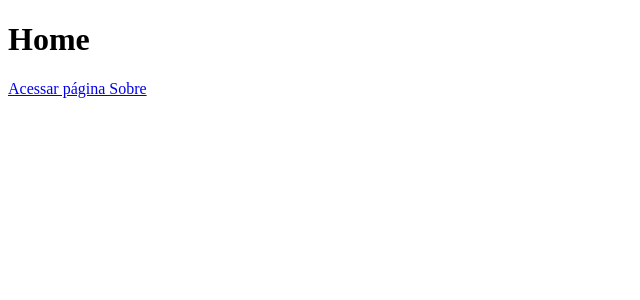
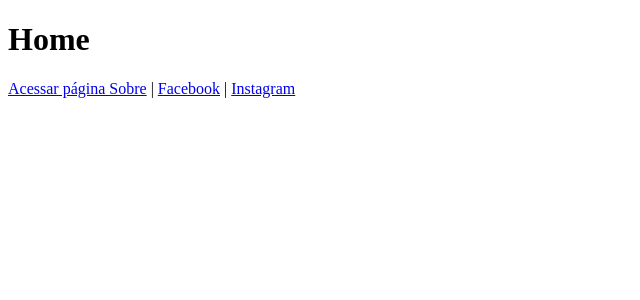
Before and after one commit to fcvlh/ideia-unica, a Next.js app: page / in a window 1280 px wide. Shown: the top 300 px of the page, without its empty margins (0-640 px from the left). Built offline with nearby package versions, Linux system fonts and the light colour scheme.

Commit message:
Adição dos links de redes sociais. Facebook e Instagram

```diff
--- a/pages/index.js
+++ b/pages/index.js
@@ -1,5 +1,6 @@
 import { useState } from 'react';
 import Link from 'next/link';
+import Img from 'next/image';
 
 function Home() {
     return (
@@ -8,6 +9,20 @@ function Home() {
             <Link href="/sobre">
                 <a>Acessar página Sobre</a>
             </Link>
+            &nbsp;|&nbsp;
+            <Link href="https://www.facebook.com/PapelSonhoEArte/">
+                <a>Facebook</a>
+            </Link>
+            &nbsp;|&nbsp;
+            <Link href="https://www.instagram.com/PapelSonhoEArte/">
+                <a>Instagram</a>
+            </Link>
+
+            {/* <Img
+                layout="fill"
+                src="https://scontent.fcgh16-1.fna.fbcdn.net/v/t1.0-9/102703410_100994004989415_21998834161851795_o.jpg?_nc_cat=110&ccb=2&_nc_sid=6e5ad9&_nc_ohc=hG64Avl5B_IAX9hpYQh&_nc_ht=scontent.fcgh16-1.fna&oh=6fd3dd7477b30e6a1be1268f5eb3fe33&oe=60106E94"
+            /> */}
+
         </div>)
 }
 
```
